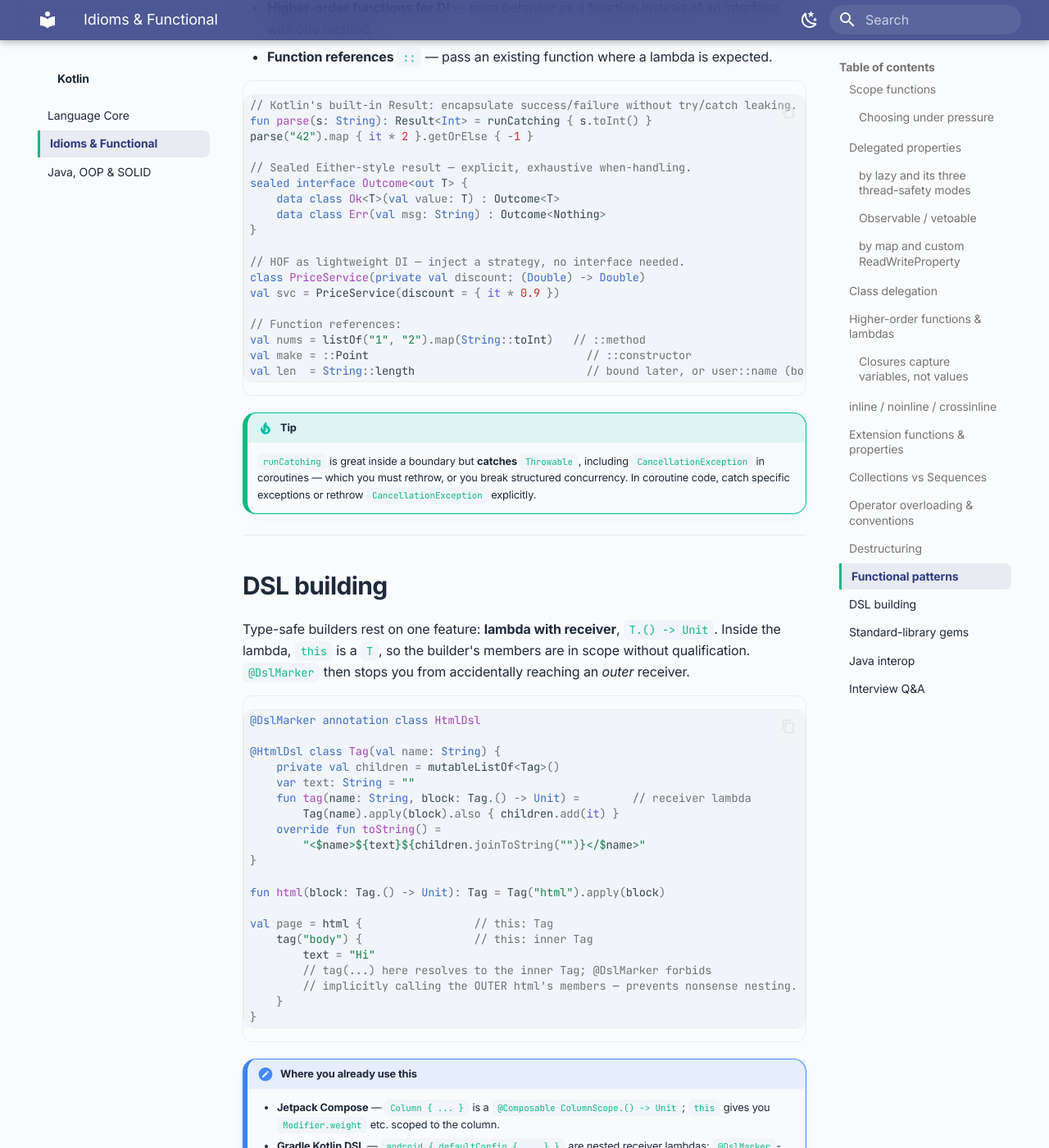
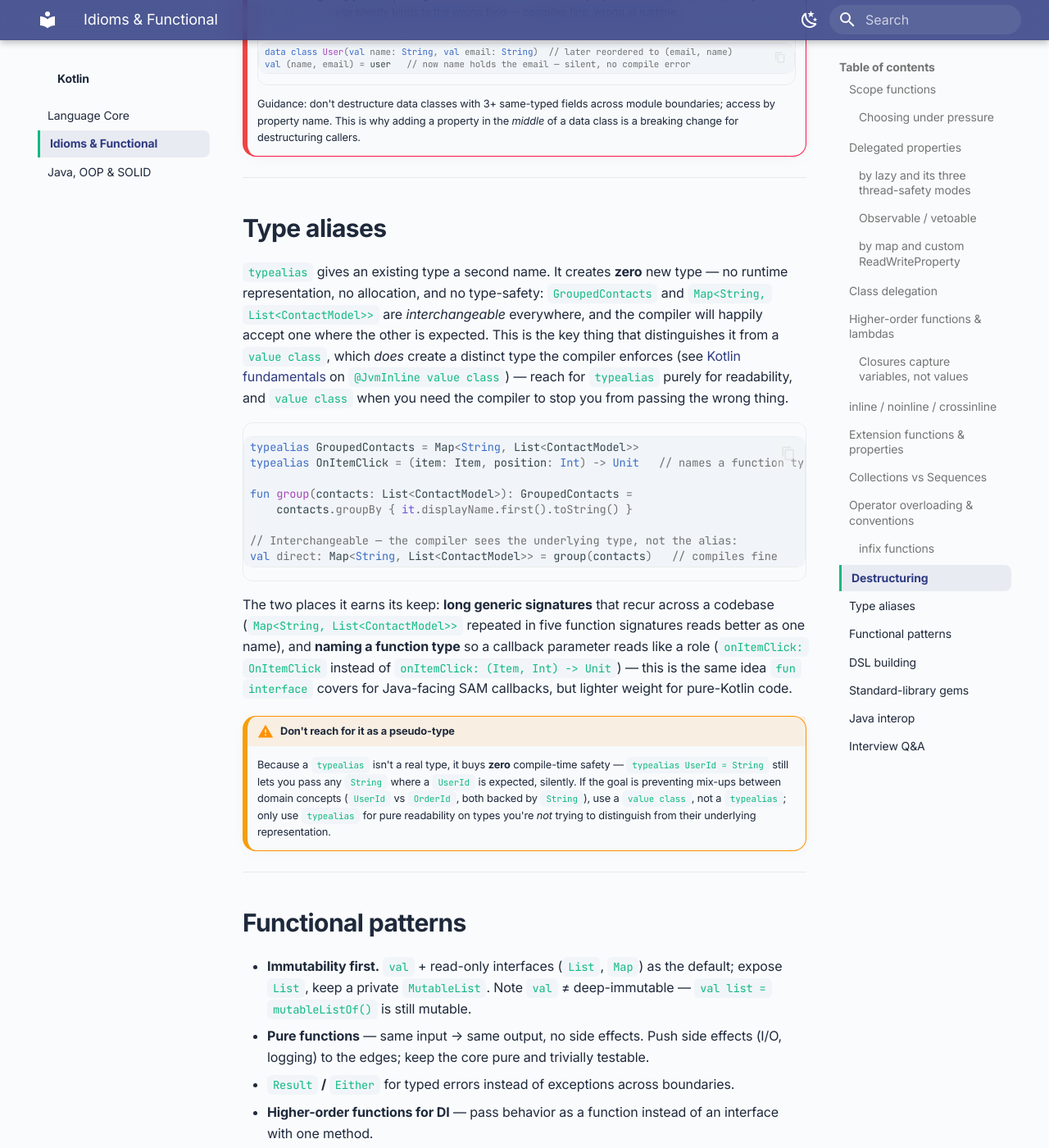
Before and after one commit to Ashokmani1/android-senior-prep, an MkDocs documentation site: the page built from docs/kotlin/idioms.md, in a window 1280 px wide and 1400 px high, scrolled down 13659 px. Shown: the whole window at 82% size. Built offline with MkDocs 1.6.1 and Material for MkDocs 9.7.7, drawn with Linux system fonts in a browser that asks for light colours; some of the changed text lies outside the part shown.

Commit message:
Close three Kotlin gaps found against Part 3 of the interview series
Checked proandroiddev.com's Part 3 (36 Kotlin fundamentals questions:
val/var/const, lateinit, visibility, higher-order/inline/crossinline/
noinline/reified functions, extensions, scope functions, delegation,
stack/heap, boxing, ==/===, sealed/data classes, generics) against
kotlin/fundamentals.md and kotlin/idioms.md. Nearly everything was
already covered in more depth than the source. Three genuine gaps:

- Stack vs heap memory model, feeding directly into the existing Int
  boxing section.
- typealias — zero-cost aliasing vs value class's real type safety.
- infix functions — the call-site-readability convention behind `to`/
  `until`/`downTo`.

````diff
--- a/docs/kotlin/idioms.md
+++ b/docs/kotlin/idioms.md
@@ -375,6 +375,19 @@ class IntBag(val items: List<Int>) {
 !!! warning
     `compareTo` powering `<`/`>` should be *consistent with* `equals` or you'll get subtle bugs in sorted collections. Overload operators only where the symbol's meaning is unambiguous (`Vec + Vec` = good; `User + User` = mystery).
 
+### `infix` functions
+
+An `infix fun` with exactly one parameter (no vararg, no default value, and a receiver) can be called *without* the dot or parentheses: `a infixName b` instead of `a.infixName(b)`. It's purely a call-site readability convention — resolution and dispatch are identical to a normal member/extension function; nothing about performance or inlining changes.
+
+```kotlin
+infix fun Context.hasPermission(permission: String): Boolean =
+    ContextCompat.checkSelfPermission(this, permission) == PackageManager.PERMISSION_GRANTED
+
+if (context hasPermission Manifest.permission.CAMERA) { /* ... */ }   // reads like English
+```
+
+The standard library's own infix functions are the ones you already use daily: `1 to "one"` (`to`, building a `Pair`), `1 until 10` and `10 downTo 1` (range builders), `x and y` / `x or y` / `x shl n` (bitwise ops on `Int`/`Long`). Reserve `infix` for genuinely binary, side-effect-free operations that read naturally as a sentence (`a to b`, `x hasPermission y`) — forcing it onto multi-step or stateful calls just obscures what's actually happening at the call site.
+
 ---
 
 ## Destructuring
@@ -401,6 +414,28 @@ val (_, second) = pair                          // skip with underscore
     ```
 
     Guidance: don't destructure data classes with 3+ same-typed fields across module boundaries; access by property name. This is why adding a property in the *middle* of a data class is a breaking change for destructuring callers.
+
+---
+
+## Type aliases
+
+`typealias` gives an existing type a second name. It creates **zero** new type — no runtime representation, no allocation, and no type-safety: `GroupedContacts` and `Map<String, List<ContactModel>>` are *interchangeable* everywhere, and the compiler will happily accept one where the other is expected. This is the key thing that distinguishes it from a `value class`, which *does* create a distinct type the compiler enforces (see [Kotlin fundamentals](fundamentals.md) on `@JvmInline value class`) — reach for `typealias` purely for readability, and `value class` when you need the compiler to stop you from passing the wrong thing.
+
+```kotlin
+typealias GroupedContacts = Map<String, List<ContactModel>>
+typealias OnItemClick = (item: Item, position: Int) -> Unit   // names a function type
+
+fun group(contacts: List<ContactModel>): GroupedContacts =
+    contacts.groupBy { it.displayName.first().toString() }
+
+// Interchangeable — the compiler sees the underlying type, not the alias:
+val direct: Map<String, List<ContactModel>> = group(contacts)   // compiles fine
+```
+
+The two places it earns its keep: **long generic signatures** that recur across a codebase (`Map<String, List<ContactModel>>` repeated in five function signatures reads better as one name), and **naming a function type** so a callback parameter reads like a role (`onItemClick: OnItemClick` instead of `onItemClick: (Item, Int) -> Unit`) — this is the same idea `fun interface` covers for Java-facing SAM callbacks, but lighter weight for pure-Kotlin code.
+
+!!! warning "Don't reach for it as a pseudo-type"
+    Because a `typealias` isn't a real type, it buys **zero** compile-time safety — `typealias UserId = String` still lets you pass any `String` where a `UserId` is expected, silently. If the goal is preventing mix-ups between domain concepts (`UserId` vs `OrderId`, both backed by `String`), use a `value class`, not a `typealias`; only use `typealias` for pure readability on types you're *not* trying to distinguish from their underlying representation.
 
 ---
 
````
Also changed, not shown: docs/kotlin/fundamentals.md (+24 -0 lines).
